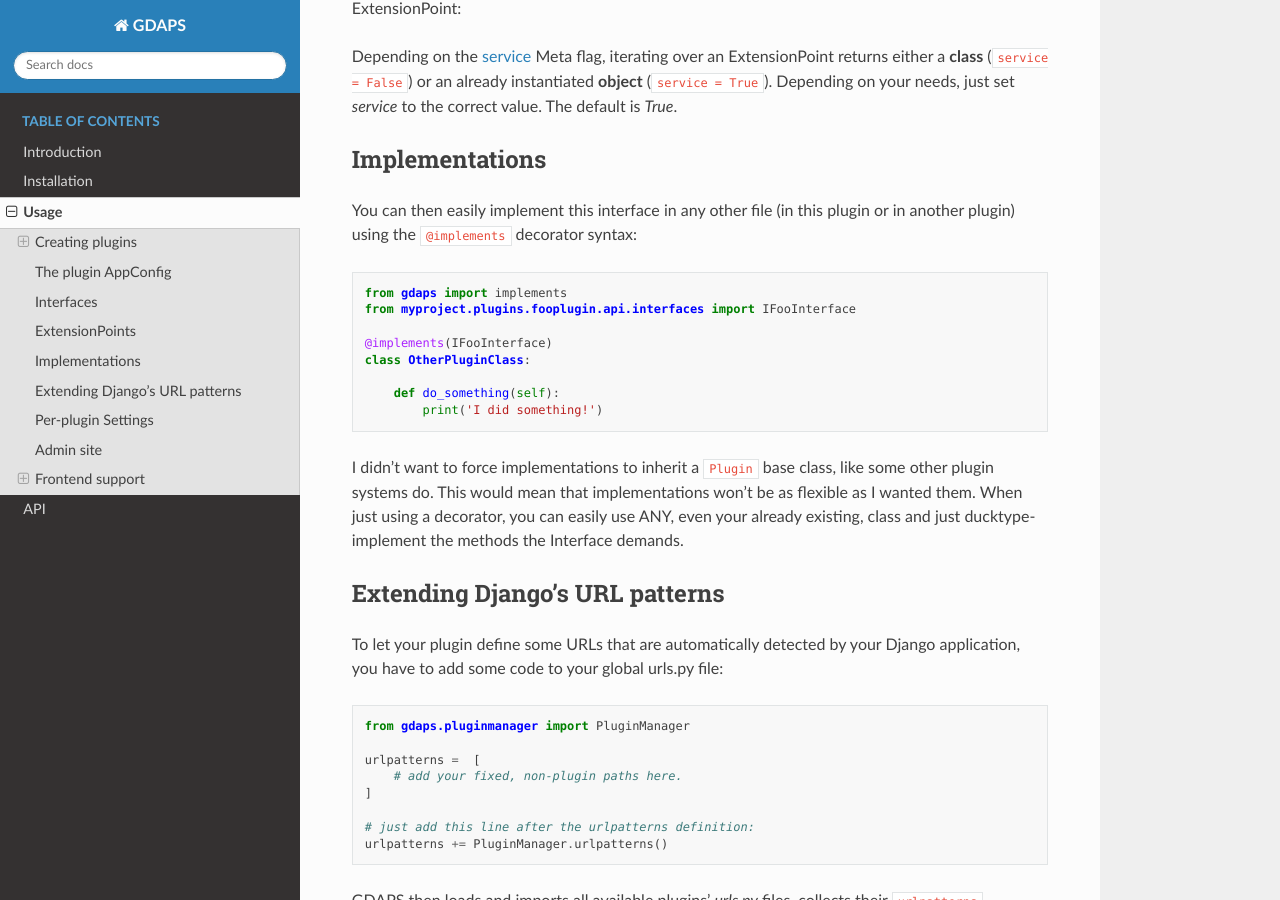
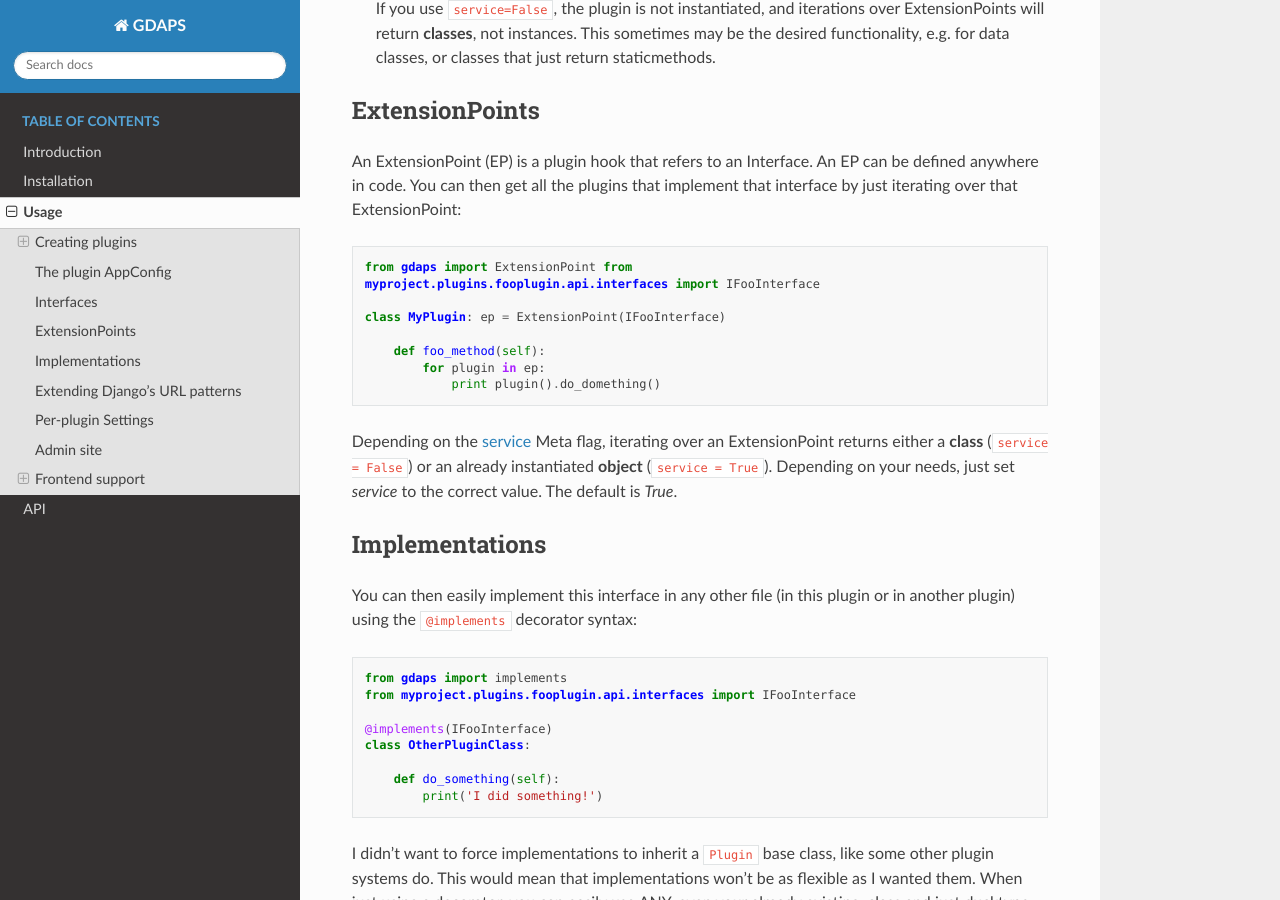
Before and after one commit to rogue707Dev/django-gdaps, a Sphinx documentation site: the page built from docs/usage.rst, in a window 1280 px wide and 900 px high, scrolled down 2050 px. Built offline with Sphinx 7.4.7 and the Read the Docs theme 2.0.0, drawn with Linux system fonts in a browser that asks for light colours; pages that are not in the unit, such as notebooks, are missing from menus; some of the changed text lies outside the part shown.

Commit message:
use common syntax for rst code-block

```diff
--- a/docs/usage.rst
+++ b/docs/usage.rst
@@ -27,7 +27,7 @@
 "standard" plugins that are statically installed. These plugins must be
 loaded *after* the ``gdaps`` app.
 
-.. code::python
+.. code-block:: python
 
     # ...
 
@@ -77,7 +77,7 @@
 plugins. The ``startplugin`` command will create a ``<app_name>/api/interfaces.py`` file automatically.
 It's not obligatory to put all Interface definitions in that module, but it is a recommended coding style for GDAPS plugins:
 
-.. code:: python
+.. code-block:: python
 
     from gdaps import Interface
 
@@ -113,7 +113,7 @@
 that implement that interface by just iterating over that
 ExtensionPoint:
 
-.. code-block::python
+.. code-block:: python
 
     from gdaps import ExtensionPoint from
     myproject.plugins.fooplugin.api.interfaces import IFooInterface
@@ -135,7 +135,7 @@
 You can then easily implement this interface in any other file (in this
 plugin or in another plugin) using the ``@implements`` decorator syntax:
 
-.. code:: python
+.. code-block:: python
 
     from gdaps import implements
     from myproject.plugins.fooplugin.api.interfaces import IFooInterface
@@ -159,7 +159,7 @@
 To let your plugin define some URLs that are automatically detected by your Django application, you
 have to add some code to your global urls.py file:
 
-.. code:: python
+.. code-block:: python
 
     from gdaps.pluginmanager import PluginManager
 
@@ -176,7 +176,7 @@
 
 A typical ``fooplugin/urls.py`` would look like this:
 
-.. code:: python
+.. code-block:: python
 
     from . import views
 
@@ -201,7 +201,7 @@
 ``settings.py`` file. Look at the example conf.py file (created by
 ``./manage.py startplugin fooplugin``), and adapt to your needs:
 
-.. code:: python
+.. code-block:: python
 
     from django.test.signals import setting_changed
     from gdaps.conf import PluginSettings
@@ -269,7 +269,7 @@
 
 If you want to disable the built-in admin site for GDAPS, or provide a custom GDAPS ModelAdmin, you can do this using:
 
-.. code:: python
+.. code-block:: python
 
     GDAPS = {
         "ADMIN": False
--- a/gdaps/__init__.py
+++ b/gdaps/__init__.py
@@ -39,7 +39,7 @@
 
     Inherit from *Interface* and eventually add methods to that class:
 
-    .. code-block::python
+    .. code-block:: python
 
         class IMyInterface(Interface):
 
@@ -74,7 +74,7 @@
 
     You can iterate over 'Extensionpoint's via ``for..in``:
 
-    .. code-block::python
+    .. code-block:: python
 
         ep = ExtensionPoint(IMyInterface)
         for plugin in ep:
@@ -139,7 +139,7 @@
 
     Just decorate a class:
 
-     .. code-block::python
+     .. code-block:: python
 
         @implements(IMyInterface)
         class PluginA:
```
Also changed, not shown: docs/Installation.rst (+4 -4 lines), 1 other file.
